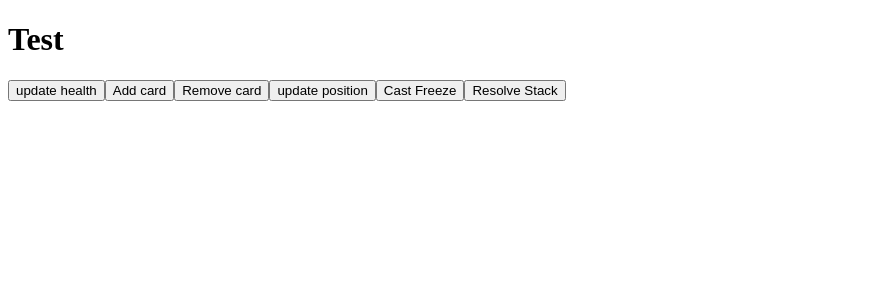
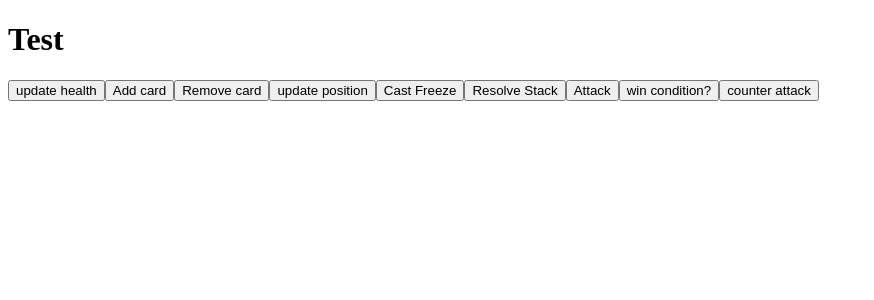
Before and after one commit to alexodorico/enchanted-spheres, a Vue app: page / in a window 1280 px wide. Shown: the top 300 px of the page, without its empty margins (0-874 px from the left). Built offline with nearby package versions, Linux system fonts and the light colour scheme.

Commit message:
Finished attack and counter attack

```diff
--- a/src/store.js
+++ b/src/store.js
@@ -14,8 +14,8 @@ function Player(color, dimensions) {
       canPlaySpell: true
     },
     mutations: {
-      updateHealth(state, amount) {
-        state.health = state.health + amount;
+      updateHealth(state, payload) {
+        state.health = state.health + payload.amount;
       },
       updatePosition(state, coordinates) {
         // Current position
@@ -89,8 +89,6 @@ export default new Vuex.Store({
       state.stack.unshift(payload);
     },
 
-    counterAttack(state, payload) {},
-
     counterSpell(state, payload) {},
 
     block(state, payload) {},
@@ -106,13 +104,31 @@ export default new Vuex.Store({
     freeze(state, payload) {
       const user = toggle(payload.user);
       state[user].canPlaySpell = false;
-    },
-
-    attack(state, payload) {}
+    }
   },
   actions: {
     resolveStack({ commit, state }) {
-      state.stack.forEach(spell => commit(spell.name, spell.user));
+      state.stack.forEach(spell => commit(spell.name, spell));
+    },
+
+    attack({ commit }, payload) {
+      const user = toggle(payload.user);
+      const _payload = { user, amount: -1 };
+      commit(`${_payload.user}/updateHealth`, _payload);
+    },
+
+    counterAttack({ dispatch }, payload) {
+      dispatch("attack", payload);
+    },
+
+    checkForWin({ commit, state }) {
+      let winners = ["black", "white"].filter(player => {
+        state[player].health === 0;
+      });
+
+      if (winners) {
+        commit("endGame");
+      }
     }
   },
   modules: {
@@ -122,5 +138,6 @@ export default new Vuex.Store({
 });
 
 function toggle(user) {
+  console.log("called");
   return user === "black" ? "white" : "black";
 }
--- a/src/views/Game.vue
+++ b/src/views/Game.vue
@@ -7,6 +7,9 @@
     <button @click="updatePosition">update position</button>
     <button @click="castFreeze">Cast Freeze</button>
     <button @click="resolveStack">Resolve Stack</button>
+    <button @click="attack">Attack</button>
+    <button @click="checkForWinner">win condition?</button>
+    <button @click="counterAttack">counter attack</button>
   </div>
 </template>
 
@@ -46,6 +49,18 @@ export default {
     },
     resolveStack: function() {
       this.$store.dispatch("resolveStack");
+    },
+    attack: function() {
+      // who is attacking
+      this.$store.dispatch("attack", {user: "black"});
+    },
+
+    checkForWinner: function() {
+      this.$store.dispatch("checkForWin");
+    },
+
+    counterAttack: function() {
+      this.$store.dispatch("counterAttack", {user: "black"});
     }
   }
 };
```
